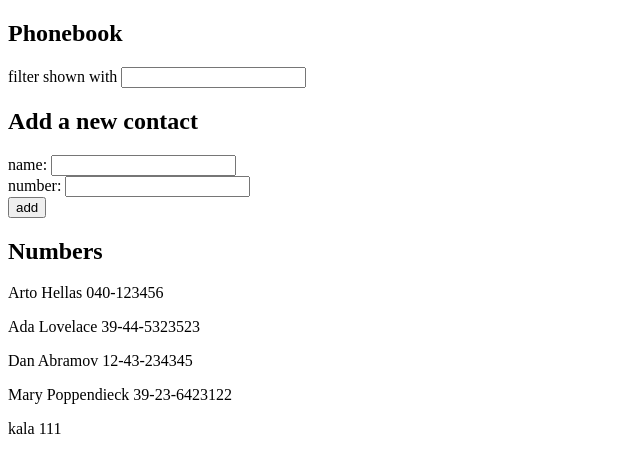
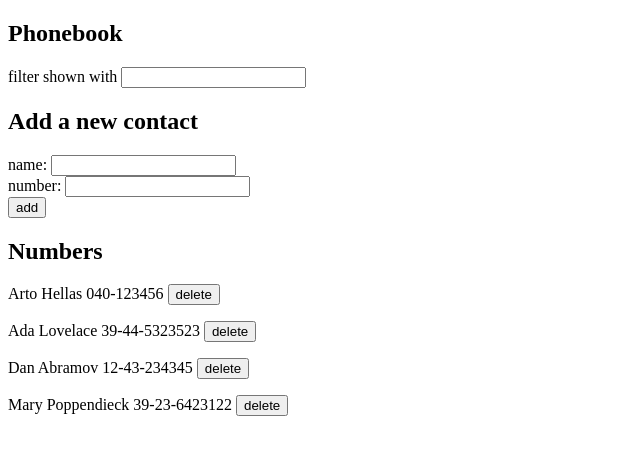
Before and after one commit to Kala-Konarev/FullStackOpen-Part-0-2, a React (Vite) app in the folder part2/phonebook/: page / in a window 1280 px wide. Shown: the top 472 px of the page, without its empty margins (0-640 px from the left). Built offline with nearby package versions, Linux system fonts and the light colour scheme; data requests are answered from the project's data file.

Commit message:
exercise 2.15

```diff
--- a/part2/phonebook/db.json
+++ b/part2/phonebook/db.json
@@ -19,11 +19,6 @@
       "name": "Mary Poppendieck",
       "number": "39-23-6423122",
       "id": "4"
-    },
-    {
-      "id": "a657",
-      "name": "kala",
-      "number": "111"
     }
   ]
 }
--- a/part2/phonebook/src/App.jsx
+++ b/part2/phonebook/src/App.jsx
@@ -47,6 +47,12 @@ const App = () => {
     const handleFilterChange = (e) => {
         setNewFilter(e.target.value);
     };
+    const handleDelete = (id) => {
+        personsService.remove(id).then((removed) => {
+            const filteredPersons = persons.filter((p) => p.id !== removed.id);
+            setPersons(filteredPersons);
+        });
+    };
 
     let peopleToShow = persons.filter((p) =>
         p.name.toLowerCase().includes(newFilter)
@@ -68,7 +74,10 @@ const App = () => {
                 newNum={newNum}
             />
             <h2>Numbers</h2>
-            <ContactDisplay peopleToShow={peopleToShow} />
+            <ContactDisplay
+                peopleToShow={peopleToShow}
+                deleteFunc={handleDelete}
+            />
         </div>
     );
 };
--- /dev/null
+++ b/part2/phonebook/src/components/Button.jsx
@@ -0,0 +1,6 @@
+/* eslint-disable react/prop-types */
+const Button = ({ onClick, text }) => {
+    return <button onClick={onClick}>{text}</button>;
+};
+
+export default Button;
--- a/part2/phonebook/src/components/ContactDisplay.jsx
+++ b/part2/phonebook/src/components/ContactDisplay.jsx
@@ -1,15 +1,21 @@
 /* eslint-disable react/prop-types */
-const Contact = ({ name, number }) => (
+import Button from "./Button";
+const Contact = ({ name, number, deleteFunc }) => (
     <p>
-        {name} {number}
+        {name} {number} <Button onClick={deleteFunc} text="delete" />
     </p>
 );
 
-const ContactDisplay = ({ peopleToShow }) => {
+const ContactDisplay = ({ peopleToShow, deleteFunc }) => {
     return (
         <div>
             {peopleToShow.map((p) => (
-                <Contact name={p.name} number={p.number} key={p.name} />
+                <Contact
+                    name={p.name}
+                    number={p.number}
+                    key={p.name}
+                    deleteFunc={() => deleteFunc(p.id)}
+                />
             ))}
         </div>
     );
--- a/part2/phonebook/src/services/persons.js
+++ b/part2/phonebook/src/services/persons.js
@@ -16,4 +16,9 @@ const update = (id, newObject) => {
     return request.then((response) => response.data);
 };
 
-export default { getAll, create, update };
+const remove = (id) => {
+    const request = axios.delete(`${baseUrl}/${id}`);
+    return request.then((response) => response.data);
+};
+
+export default { getAll, create, update, remove };
```
